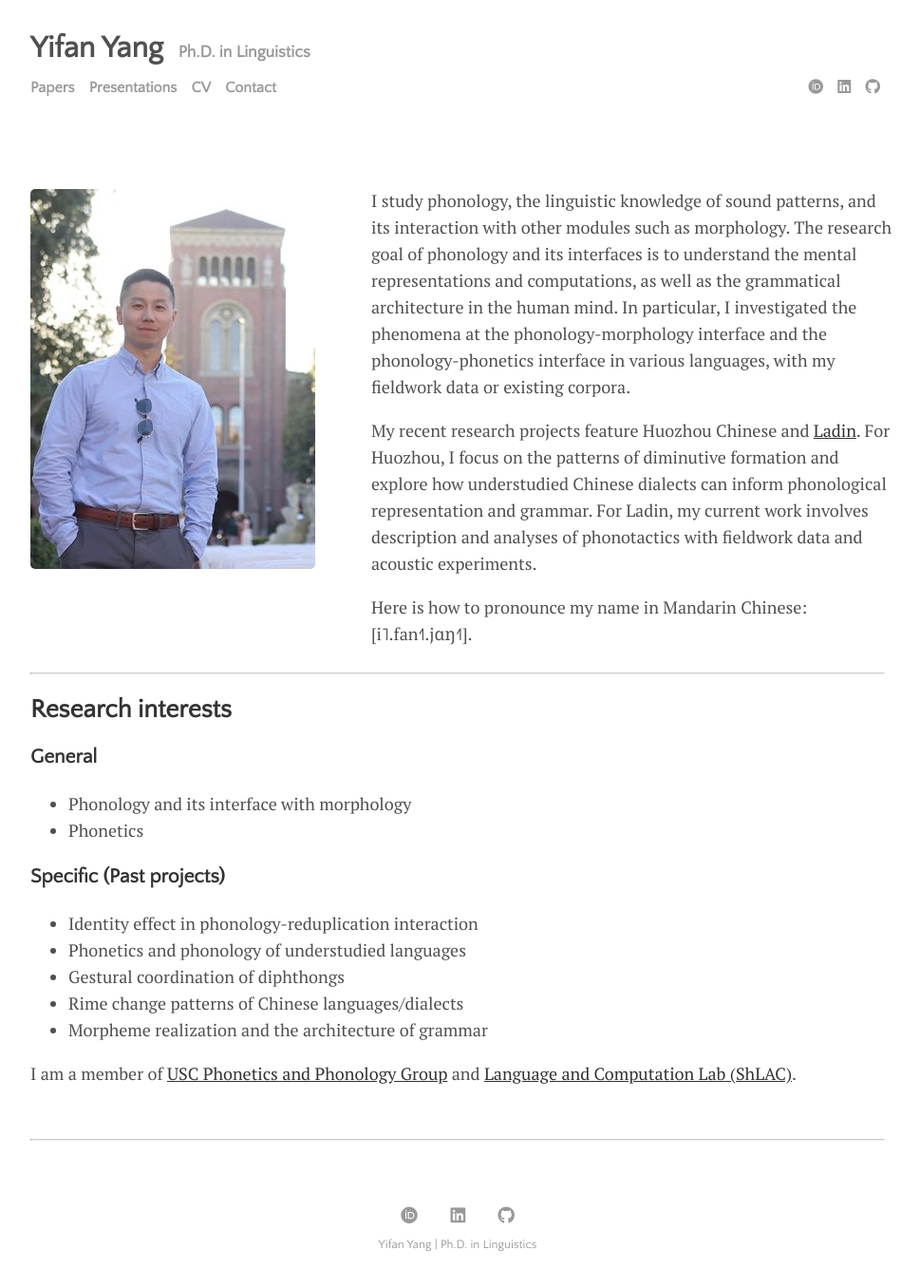
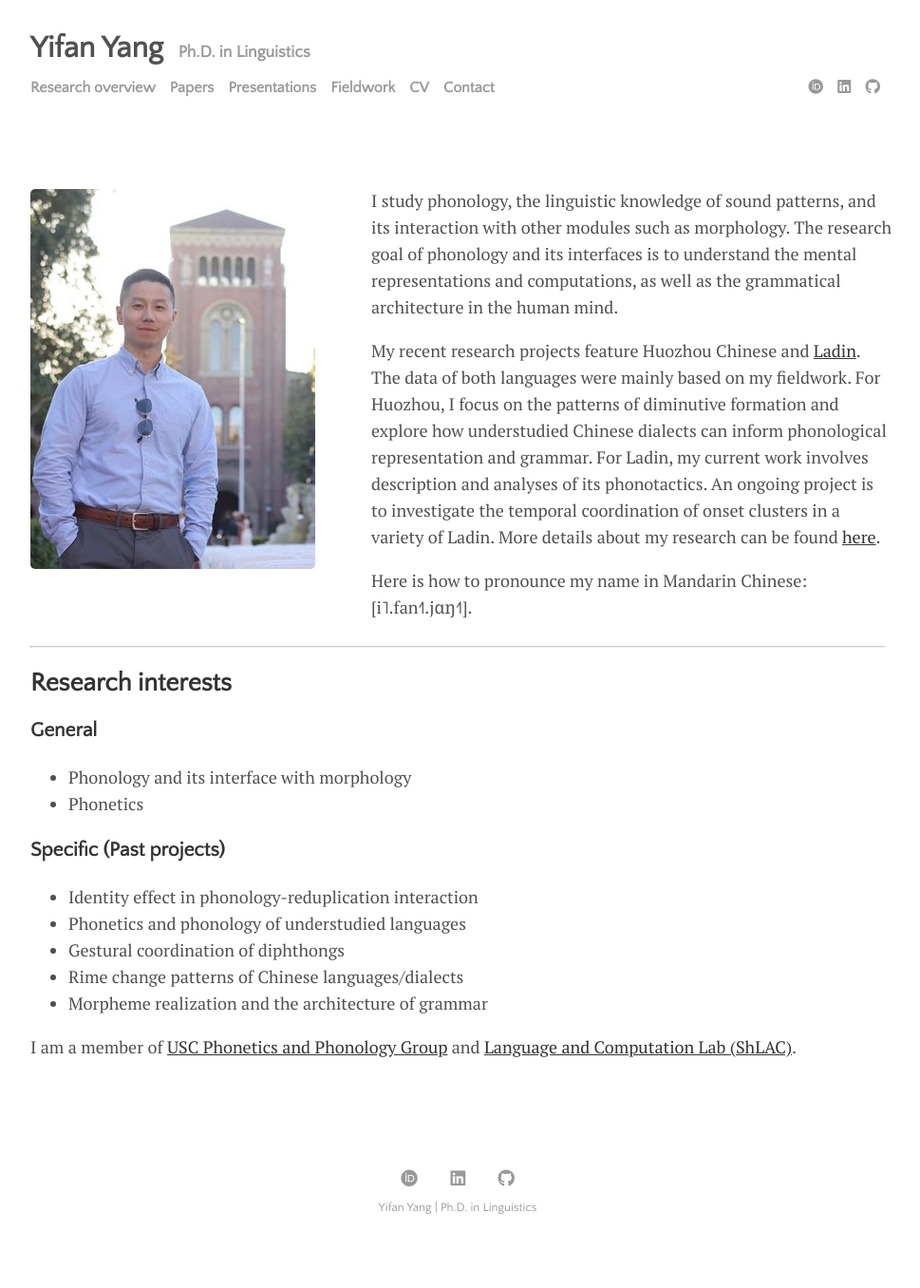
Before and after one commit to yifanyang08/yifanyang08.github.io, a Jekyll site: the page built from index.html, in a window 1280 px wide. Shown: the whole page at 95% size, without its empty margins (158-1127 px from the left). Built offline with Jekyll 4.4.1, drawn with Linux system fonts in a browser that asks for light colours; the list of posts is cut into pages by our own code; after the commit the page ends 1317 px from its top, so only the background shows below that.

Commit message:
update pages

```diff
--- a/_data/settings.yml
+++ b/_data/settings.yml
@@ -7,9 +7,11 @@ disqus:
 google-ID: ''
 
 menu:
+- {name: 'Research overview', url: 'research.html'}
 - {name: 'Papers', url: 'papers.html'}
 - {name: 'Presentations', url: 'presentations.html'}
 #- {name: 'Teaching', url: 'teaching.html'}
+- {name: 'Fieldwork', url: 'fieldwork.html'}
 - {name: 'CV', url: 'cv.html'}
 - {name: 'Contact', url: 'contact.html'}
 #- {name: 'Posts', url: 'posts.html'}
--- a/_layouts/home.html
+++ b/_layouts/home.html
@@ -13,18 +13,17 @@ layout: default
         The research goal of phonology and its interfaces is to
         understand the mental representations and computations,
         as well as the grammatical architecture in the human mind.
-        In particular, I investigated the phenomena at the
-        phonology-morphology interface
-        and the phonology-phonetics interface in various languages,
-        with my fieldwork data or existing corpora.
     </p>
 
     <p> My recent research projects feature Huozhou Chinese and
         <a href="https://glottolog.org/resource/languoid/id/ladi1250">Ladin</a>.
+        The data of both languages were mainly based on my fieldwork.
         For Huozhou, I focus on the patterns of diminutive formation and
         explore how understudied Chinese dialects can inform phonological representation and grammar.
-        For Ladin, my current work involves description
-        and analyses of phonotactics with fieldwork data and acoustic experiments.
+        For Ladin, my current work involves description and analyses
+        of its phonotactics. An ongoing project is to investigate
+        the temporal coordination of onset clusters in a variety of Ladin.
+        More details about my research can be found <a href="/research.html">here</a>.
     </p>
 
     <p>Here is how to pronounce my name in Mandarin Chinese: [i˥.fan˧˥.jɑŋ˧˥].</p>
@@ -65,10 +64,14 @@ layout: default
 <br>
 
 <!--
-<a href="https://orcid.org/0000-0003-0479-9713"> <i class="fa-brands fa-orcid"></i> </a>
-<a href="https://www.researchgate.net/profile/Yifan_Yang35"> <i class="fa-brands fa-researchgate"></i> </a>
+<hr>
+
+<h2>News and updates</h2>
+<li><b>May 2022</b>. </li>
+
+<hr>
+
 -->
-<hr>
 
 <!--
 <span class = "image fit">
```
Also changed, not shown: menu/fieldwork.html (added, +13 -0 lines), menu/research.html (added, +13 -0 lines), 1 other file.
